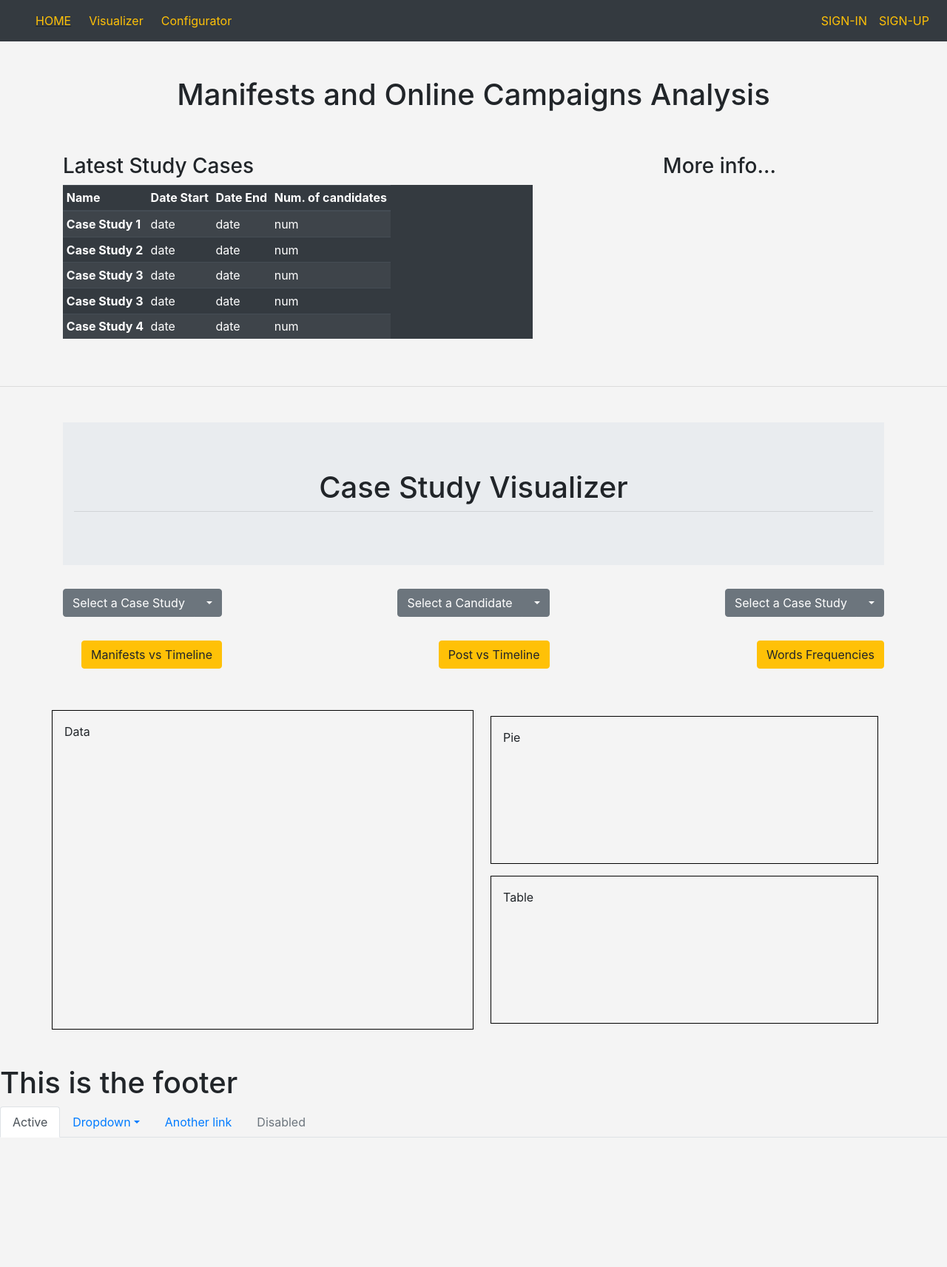
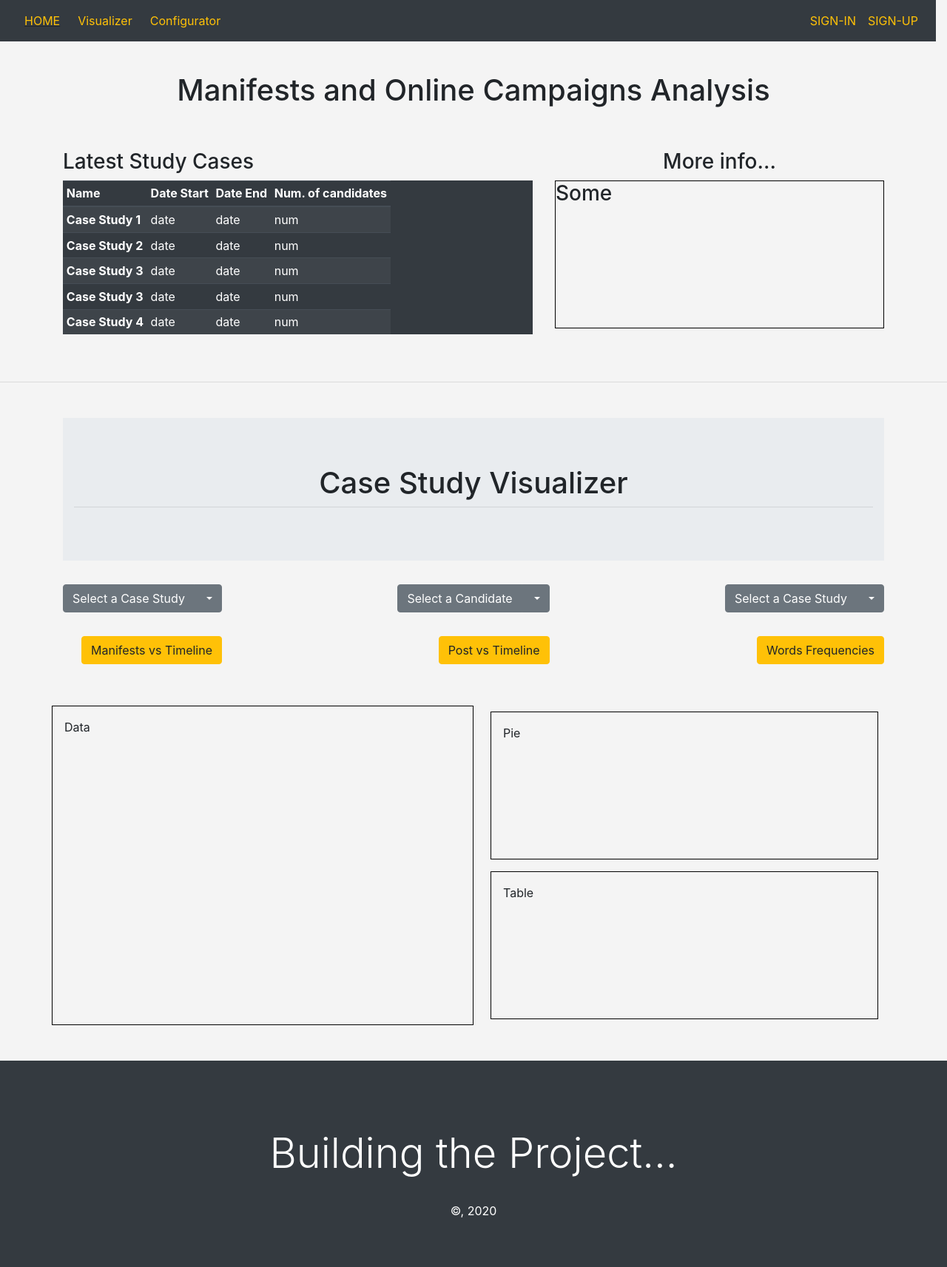
Before and after one commit to ea-maruri/Manifests_and_Online_Campaigns_Analysis, a Django app: page /home/ in a window 1280 px wide. Shown: the whole page at 74% size. Before the commit the page ends 1538 px from the top, so only its background shows below. Run offline with Django 3.2, Linux system fonts and the light colour scheme; some libraries are stand-ins or nearby versions.

Commit message:
improve navbar, footer, base and home

```diff
--- a/Manifests_and_Online_Campaigns_Analysis/templates/base.html
+++ b/Manifests_and_Online_Campaigns_Analysis/templates/base.html
@@ -24,7 +24,10 @@
   <body>
     {% include "top/nav-bar.html" %}
 
+    <div style="height:50px;"></div>
+
     {% block content %}{% endblock %}
+
 
     {% include "bottom/footer.html" %}
 
--- a/Manifests_and_Online_Campaigns_Analysis/templates/bottom/footer.html
+++ b/Manifests_and_Online_Campaigns_Analysis/templates/bottom/footer.html
@@ -1,56 +1,37 @@
-<!doctype html>
+<!DOCTYPE html>
 <html lang="en">
   <head>
     <title>Footer</title>
 
     <!-- Required meta tags -->
-    <meta charset="utf-8">
-    <meta name="viewport" content="width=device-width, initial-scale=1, shrink-to-fit=no">
+    <meta charset="utf-8" />
+    <meta
+      name="viewport"
+      content="width=device-width, initial-scale=1, shrink-to-fit=no"
+    />
   </head>
 
+  <body>
+    <footer class="row p-5 bg-dark text-white">
+      <div class="col-sm-12 p-3">
+        <div class="p-4 mt-1">
+          <div class="text-center">
+            <h2 class="display-4">Building the Project...</h2>
+          </div>
+        </div>
 
-  <body>
-
-      <h1>This is the footer</h1>
+        <div class="text-center">
+          &#169;, 2020
+        </div>
+      </div>
+    </footer>
 
 
-      <!-- Nav tabs -->
-      <ul class="nav nav-tabs" id="navId">
-        <li class="nav-item">
-          <a href="#tab1Id" class="nav-link active">Active</a>
-        </li>
-        <li class="nav-item dropdown">
-          <a class="nav-link dropdown-toggle" data-toggle="dropdown" href="#" role="button" aria-haspopup="true" aria-expanded="false">Dropdown</a>
-          <div class="dropdown-menu">
-            <a class="dropdown-item" href="#tab2Id">Action</a>
-            <a class="dropdown-item" href="#tab3Id">Another action</a>
-            <div class="dropdown-divider"></div>
-            <a class="dropdown-item" href="#tab4Id">Action</a>
-          </div>
-        </li>
-        <li class="nav-item">
-          <a href="#tab5Id" class="nav-link">Another link</a>
-        </li>
-        <li class="nav-item">
-          <a href="#" class="nav-link disabled">Disabled</a>
-        </li>
-      </ul>
-
-      <!-- Tab panes -->
-      <div class="tab-content">
-        <div class="tab-pane fade show active" id="tab1Id" role="tabpanel"></div>
-        <div class="tab-pane fade" id="tab2Id" role="tabpanel"></div>
-        <div class="tab-pane fade" id="tab3Id" role="tabpanel"></div>
-        <div class="tab-pane fade" id="tab4Id" role="tabpanel"></div>
-        <div class="tab-pane fade" id="tab5Id" role="tabpanel"></div>
-      </div>
-
-      <script>
-        $('#navId a').click(e => {
-          e.preventDefault();
-          $(this).tab('show');
-        });
-      </script>
-
+    <script>
+      $("#navId a").click((e) => {
+        e.preventDefault();
+        $(this).tab("show");
+      });
+    </script>
   </body>
 </html>
--- a/Manifests_and_Online_Campaigns_Analysis/templates/home.html
+++ b/Manifests_and_Online_Campaigns_Analysis/templates/home.html
@@ -77,6 +77,9 @@
       <!-- Extra Data -->
       <div class="col-sm-12 col-md-5">
         <h3 class="text-center">More info...<h3>
+        <div style="height: 200px; border: 1px solid #000000">
+          Some
+        </div>
       </div>
 
     </div>
--- a/Manifests_and_Online_Campaigns_Analysis/templates/top/nav-bar.html
+++ b/Manifests_and_Online_Campaigns_Analysis/templates/top/nav-bar.html
@@ -18,8 +18,9 @@
   </head>
 
   <body>
-    <div class="row">
-      <div class="col-sm-12">
+
+    <div class="row position-fixed w-100">
+      <div class="col-sm-12 p-0">
         <nav class="navbar navbar-expand-lg navbar-dark bg-dark">
           <!-- brand
             <a class="navbar-brand" href="#">USFQ</a>
@@ -66,5 +67,6 @@
         </nav>
       </div>
     </div>
+
   </body>
 </html>
```
